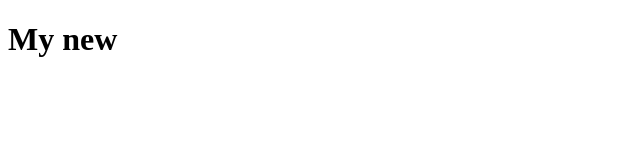
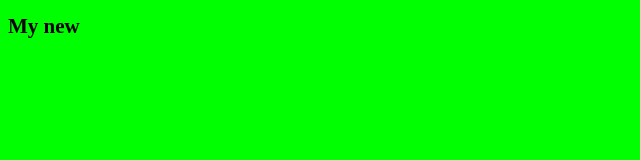
Before and after one commit to Akasquare/newX, a plain HTML site: page index.html in a window 1280 px wide. Shown: the whole page, without its empty margins (0-640 px from the left). Drawn offline with Linux system fonts and the light colour scheme.

Commit message:
add css file

```diff
--- a/index.html
+++ b/index.html
@@ -4,6 +4,7 @@
   <meta charset="UTF-8">
   <meta name="viewport" content="width=device-width, initial-scale=1.0">
   <title>Document</title>
+  <link rel="stylesheet" href="style.css">
 </head>
 <body>
 <h1>My new</h1>
--- /dev/null
+++ b/style.css
@@ -0,0 +1,7 @@
+body{
+  background-color: lime;
+
+}
+h1{
+  font-size: 21px;
+}
```
